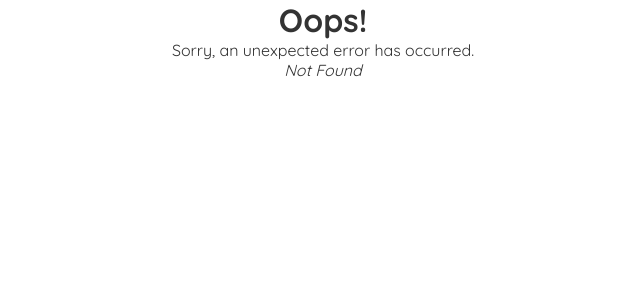
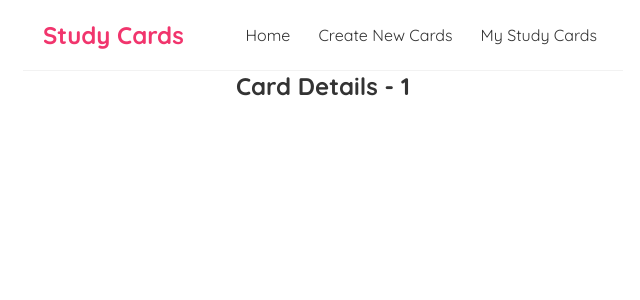
Before and after one commit to EvaGraceSmith/studyCards, a React (Create React App) app: page /carddetails/1 in a window 1280 px wide. Before the commit this address had no page. Shown: the top 300 px of the page, without its empty margins (317-957 px from the left). Built offline with nearby package versions, Linux system fonts and the light colour scheme.

Commit message:
added id to card details

```diff
--- a/src/components/CardDetails.js
+++ b/src/components/CardDetails.js
@@ -1,7 +1,12 @@
+import { useParams } from 'react-router-dom';
+
+
 const CardDetails = () => {
+
+    const { id } = useParams();
     return (
         <div className="card-details">
-            <h2>Card Details</h2>
+            <h2>Card Details - {id}</h2>
         </div>
      );
 }
--- a/src/index.js
+++ b/src/index.js
@@ -13,6 +13,7 @@ import Cards from './components/Cards.js';
 import Error from './components/Error.js';
 import Home from './components/Home.js';
 import MyCards from './components/MyCards';
+import CardDetails from './components/CardDetails';
 
 
 
@@ -23,6 +24,7 @@ const router = createBrowserRouter(
       <Route path="/" element={<Home />} />
       <Route path="/createnewstudycards" element={<Cards />} />
       <Route path="/mystudycards" element={<MyCards />} />
+      <Route path="/carddetails/:id" element={<CardDetails />} />
     </Route>
   )
 );
```
